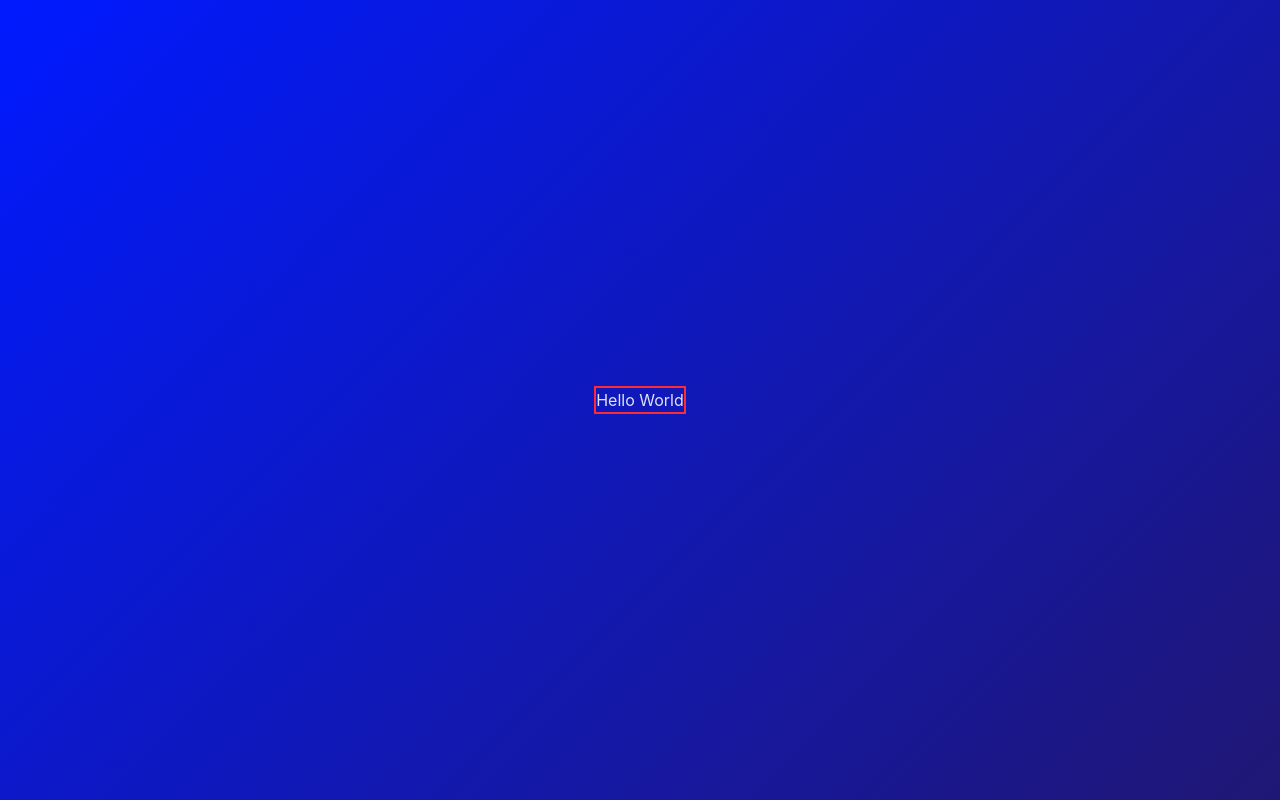
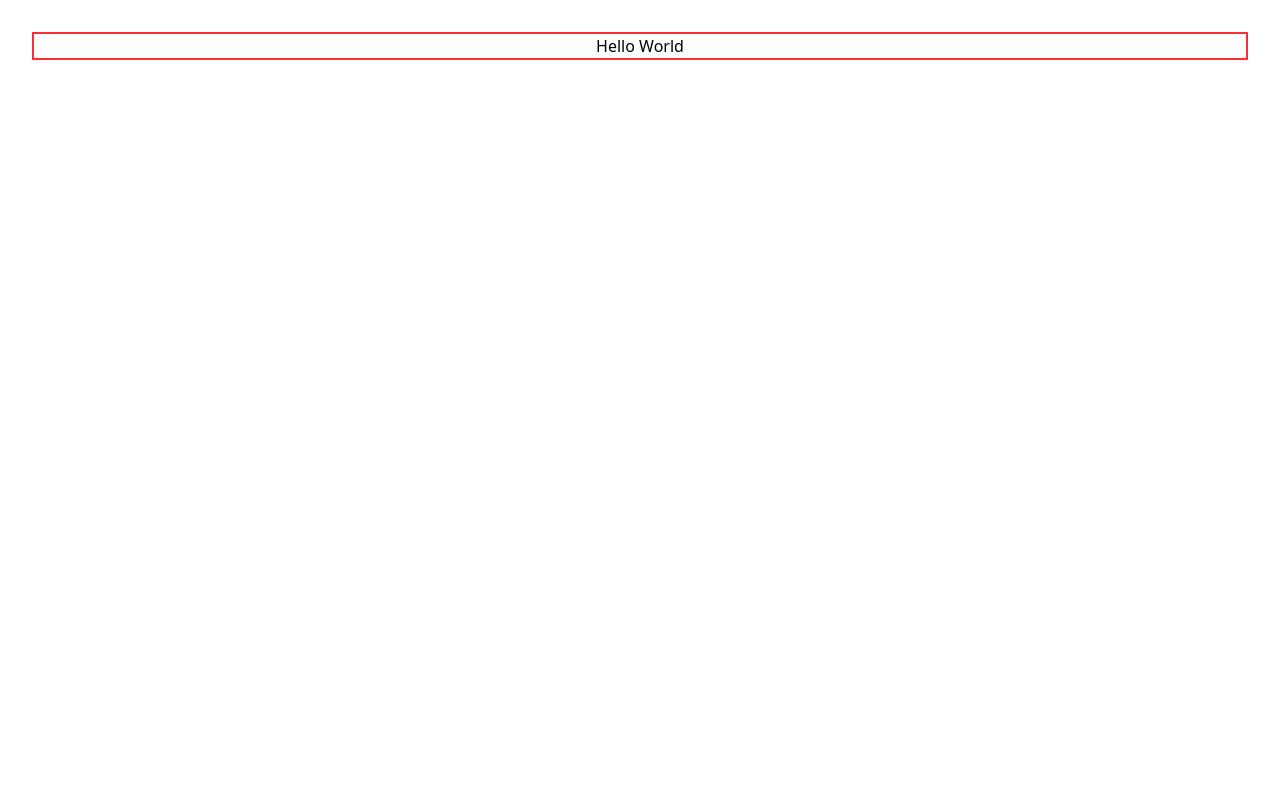
Before and after one commit to danxguerrero/grocery-list-frontend, a React (Vite) app: page / in a window 1280 px wide. Built offline with nearby package versions, Linux system fonts and the light colour scheme.

Commit message:
Remove unused Material UI imports

```diff
--- a/src/App.jsx
+++ b/src/App.jsx
@@ -1,4 +1,3 @@
-import { Card, Typography } from '@mui/material'
 import { useEffect, useState } from 'react'
 import './App.css'
 
--- a/src/index.css
+++ b/src/index.css
@@ -1,25 +1 @@
 @import "tailwindcss";
-
-:root {
-  font-family: Inter, system-ui, Avenir, Helvetica, Arial, sans-serif;
-  line-height: 1.5;
-  font-weight: 400;
-
-  color-scheme: light dark;
-  color: rgba(255, 255, 255, 0.87);
-  background: #242424;
-
-  font-synthesis: none;
-  text-rendering: optimizeLegibility;
-  -webkit-font-smoothing: antialiased;
-  -moz-osx-font-smoothing: grayscale;
-}
-
-body {
-  margin: 0;
-  display: flex;
-  place-items: center;
-  min-width: 320px;
-  min-height: 100vh;
-  background: linear-gradient(135deg, rgb(0, 26, 255), rgba(25, 0, 255, 0.363));
-}
```
